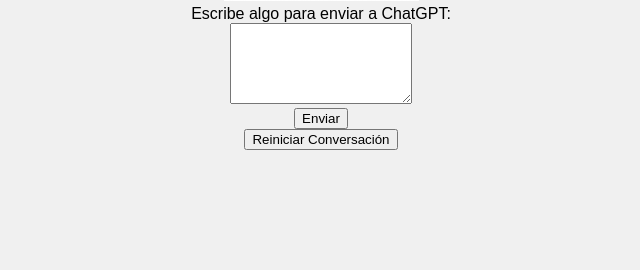
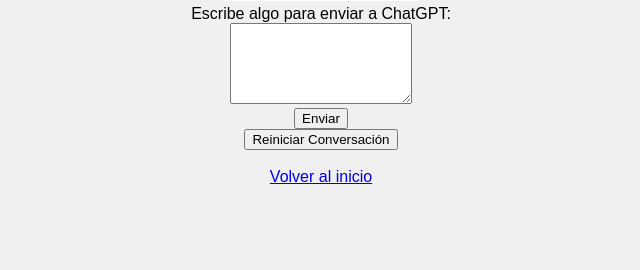
Before and after one commit to brighterlies/BetaFlaskWeb, a Flask app: page /chatbot.html in a window 1280 px wide. Shown: the part 202-472 px from the top of the page, without its empty margins (319-959 px from the left). Run offline with Flask 3, Linux system fonts and the light colour scheme.

Commit message:
Mejoras estructurales

```diff
--- a/app.py
+++ b/app.py
@@ -18,6 +18,7 @@
 def index():
     return render_template('index.html')
 
+# Estructura de Chatbot
 @app.route('/chatbot.html', methods=['GET', 'POST'])
 def chatbot():
     # Si no existe un historial de la conversación, créalo
@@ -57,18 +58,22 @@
     session.pop('conversation', None)
     return render_template('chatbot.html', conversation=[])
 
+# Estructura de Piedra, Papel o Tijera
 @app.route('/game.html', methods=['GET', 'POST'])
 def game():
     if request.method == 'POST':
+        # Guarda la elección del usuario
         user_choice = request.form.get('choice')
         if user_choice:
             choices = ['Piedra', 'Papel', 'Tijera']
+            # Solicita la elección de la computadora de forma aleatoria
             computer_choice = random.choice(choices)
             result = determine_winner(user_choice, computer_choice)
             return render_template('result.html', user_choice=user_choice, computer_choice=computer_choice, result=result)
     return render_template('game.html')
 
 def determine_winner(user, computer):
+    # Evalua cada resultado según cada elección
     if user == computer:
         return 'Empate'
     elif (user == 'Piedra' and computer == 'Tijera') or (user == 'Papel' and computer == 'Piedra') or (user == 'Tijera' and computer == 'Papel'):
--- a/templates/chatbot.html
+++ b/templates/chatbot.html
@@ -30,5 +30,8 @@
     <form method="POST" action="/chatbot.html/reset">
         <button type="submit">Reiniciar Conversación</button>
     </form>
+
+    <br>
+    <a href="/">Volver al inicio</a> <!-- Enlace para volver al inicio -->
 </body>
 </html>
--- a/templates/index.html
+++ b/templates/index.html
@@ -15,7 +15,9 @@
     <div class="container">
         <h1>¡Hola, mundo!</h1>
         <h2>¡Bienvenido a tu página Flask!</h2>
+    </div>
+    <footer>
         <p>Esta es una página web básica construida con Flask.</p>
-    </div>
+    </footer>
 </body>
 </html>
```
